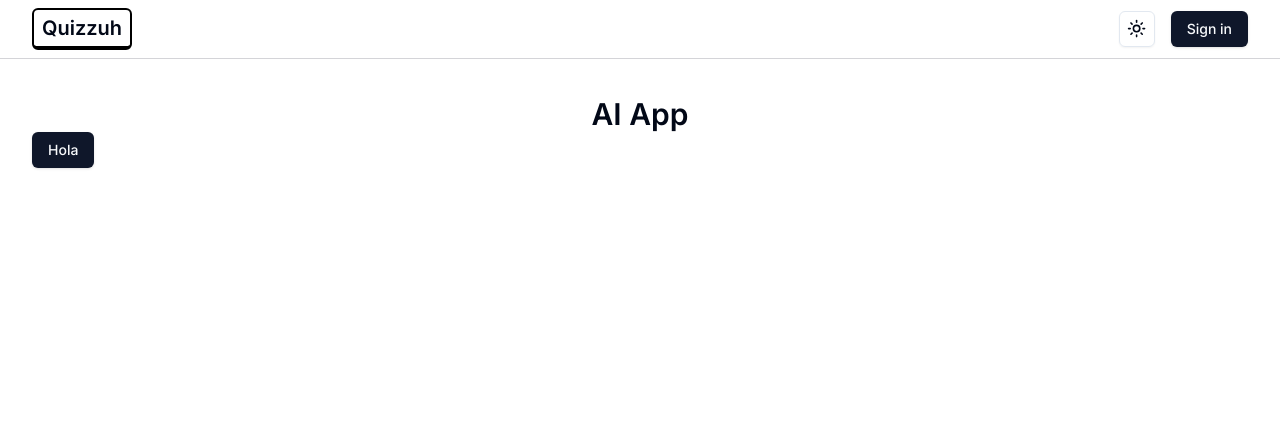
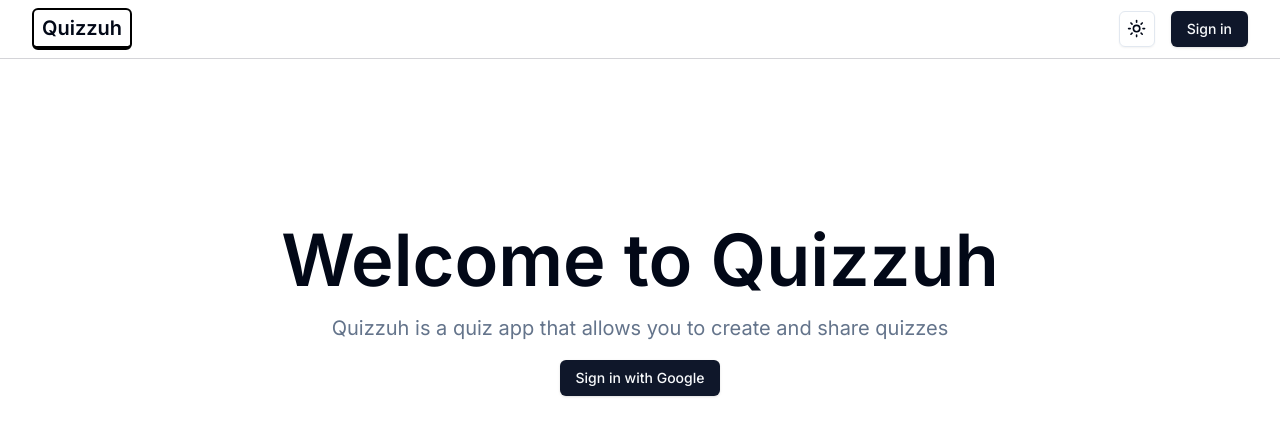
Before and after one commit to samuelpalaciosdev/ai-app-nextjs, a Next.js app: page / in a window 1280 px wide. Shown: the top 436 px of the page. Built offline with nearby package versions, Linux system fonts and the light colour scheme; no server answers.

Commit message:
Add home page hero styling

```diff
--- a/app/page.tsx
+++ b/app/page.tsx
@@ -1,11 +1,27 @@
+import SignInButton from '@/components/SignInButton';
 import { Button } from '@/components/ui/Button';
-import Image from 'next/image';
+import { getAuthSession } from '@/lib/auth';
+import { redirect } from 'next/navigation';
 
-export default function Home() {
+export default async function Home() {
+  const session = await getAuthSession();
+
+  if (session?.user) {
+    return redirect('/dashboard');
+  }
   return (
     <main className=''>
-      <h1 className='text-3xl text-center font-semibold'>AI App</h1>
-      <Button>Hola</Button>
+      <section className='space-y-6 pt-6 pb-8 lg:py-32'>
+        <div className='container flex flex-col items-center max-w[64rem] mx-auto gap-4 text-center'>
+          <h1 className='font-semibold text-4xl lg:text-7xl'>
+            Welcome to Quizzuh
+          </h1>
+          <p className='max-w[42rem] text-muted-foreground sm:text-xl sm:leading-8'>
+            Quizzuh is a quiz app that allows you to create and share quizzes
+          </p>
+          <SignInButton text='Sign in with Google' />
+        </div>
+      </section>
     </main>
   );
 }
```
